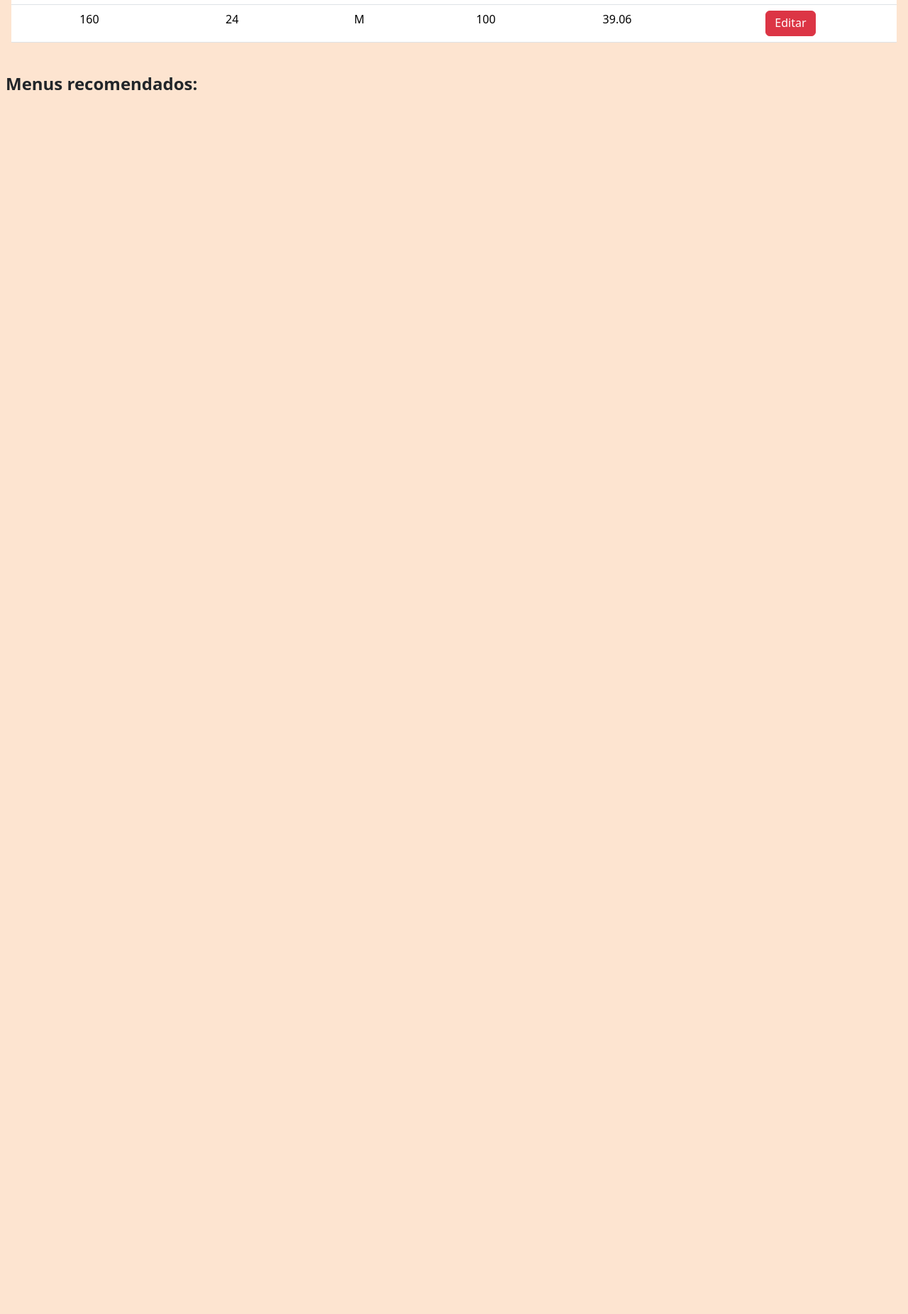
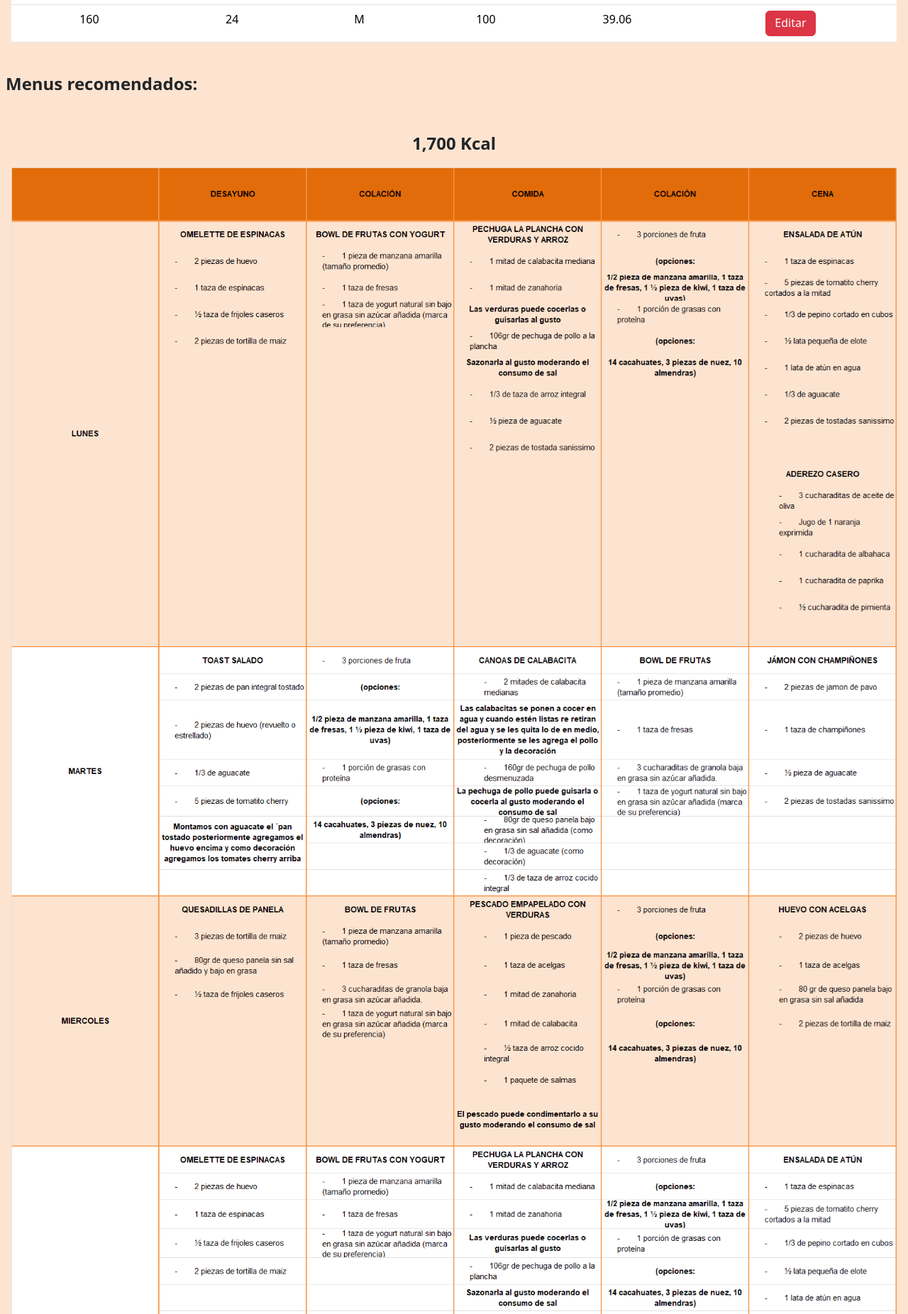
Before and after one commit to Esteban-28/proy_pia, a Flask app: page /dashboard in a window 1280 px wide. Shown: the part 219-2071 px from the top of the page at 71% size. Before the commit the page ends 346 px from the top, so only its background shows below. Run offline with Flask 3, Linux system fonts and the light colour scheme; a user stored in the database is signed in; data comes from the database, SQL or seed files in the repository; both versions use the stored data as it was after the commit.

Commit message:
Add files via upload

```diff
--- a/proy_pia/app.py
+++ b/proy_pia/app.py
@@ -33,9 +33,9 @@ class LoginForm(Form):
 
 #Formulario de datos
 class MetricForm(Form):
-  kilos = IntegerField(label="Ingresa tu peso en kilogramos")
-  altura = IntegerField(label="Ingresa tu altura en centimetros")
-  edad = IntegerField(label="Ingresa tu edad en años")
+  kilos = IntegerField(label="Ingresa tu peso en kilogramos", validators=[validators.NumberRange(min=1, max=300)])
+  altura = IntegerField(label="Ingresa tu altura en centimetros", validators=[validators.NumberRange(min=1, max=300)])
+  edad = IntegerField(label="Ingresa tu edad en años", validators=[validators.NumberRange(min=15, max=120)])
   sexo = SelectField('Sexo', choices=[("M"), ("F")])
   submit = SubmitField('Aceptar')
 
@@ -83,13 +83,19 @@ def dashboard():
     msg = 'Bienvenid@ '+user[1]
     metrics = con.execute('SELECT * FROM metric WHERE user_id = ?', (session['user_id'], )).fetchone()
     if metrics != None:
-      imc = float((metrics[5]) / (metrics[2]/100)**2)
+      try:
+        imc = float((metrics[5]) / (metrics[2]/100)**2)
+      except ZeroDivisionError:
+        return redirect(url_for('info'))
       if imc > 18.5 and imc < 24.9:
         oper = [0,"Saludable",metrics[4]]
       elif imc > 25 and imc < 29.9:
         oper = [1,"Sobrepeso",metrics[4]]
       elif imc > 30:
         oper = [2,"Obesidad",metrics[4]]
+      elif imc < 18.4:
+        oper = [3,"Error", 0]
+        return redirect(url_for('info'))
     if metrics == None:
       return redirect(url_for('info'))
     return render_template('dashboard.html', username=user[1], msg=msg, metrics=metrics, imc=("%.2f" % imc), oper=oper)
@@ -99,6 +105,11 @@ def dashboard():
 @app.route('/dashboard/info', methods=["GET", "POST"])
 def info():
   if 'user_id' in session:
+    validator = con.execute("SELECT * FROM metric WHERE user_id = ?", (session['user_id'], ))
+    if validator != None:
+      con.execute("DELETE FROM metric WHERE user_id = ?", (session['user_id'], ))
+      con.commit()
+
     form = MetricForm(request.form)
     if request.method == "POST" and form.validate():
       data = [session['user_id'], form.altura.data, form.edad.data, form.sexo.data, form.kilos.data]
@@ -121,7 +132,7 @@ def edit():
 @app.route('/dashboard/delete/<string:id>', methods=["GET", "POST"])
 def delete(id):
   if 'user_id' in session:
-    con.execute("DELETE FROM metric WHERE user_id = ?", id)
+    con.execute("DELETE FROM metric WHERE user_id = ?", (id,))
     con.commit()
   print(id)
   return redirect(url_for('dashboard'))
--- a/proy_pia/templates/dashboard.html
+++ b/proy_pia/templates/dashboard.html
@@ -132,6 +132,29 @@
   </div>
   {% endif %}
 
+  {% if oper[0] == 2 %}
+  <div class="orange p-3 vh-30 mt-4 text-center">
+    <div id="carouselExampleIndicators" class="carousel slide">
+      <div class="carousel-indicators">
+        <button type="button" data-bs-target="#carouselExampleIndicators" data-bs-slide-to="0" class="active" aria-current="true" aria-label="Slide 1"></button>
+      </div>
+      <div class="carousel-inner">
+        <div class="carousel-item active">
+          <p class="fs-4 fw-bold">1,700 Kcal</p>
+          <img src="/static/obesidad/menu4.png" class="d-block w-100" alt="...">
+        </div>
+      </div>
+      <button class="carousel-control-prev" type="button" data-bs-target="#carouselExampleIndicators" data-bs-slide="prev">
+        <span class="carousel-control-prev-icon" aria-hidden="true"></span>
+        <span class="visually-hidden">Previous</span>
+      </button>
+      <button class="carousel-control-next" type="button" data-bs-target="#carouselExampleIndicators" data-bs-slide="next">
+        <span class="carousel-control-next-icon" aria-hidden="true"></span>
+        <span class="visually-hidden">Next</span>
+      </button>
+    </div>
+  </div>
+  {% endif %}
 
 
   <script src="https://cdn.jsdelivr.net/npm/bootstrap@5.3.3/dist/js/bootstrap.bundle.min.js" integrity="sha384-YvpcrYf0tY3lHB60NNkmXc5s9fDVZLESaAA55NDzOxhy9GkcIdslK1eN7N6jIeHz" crossorigin="anonymous"></script>
```
Also changed, not shown: proy_pia/password.db, proy_pia/static/obesidad/menu4.png (added).
